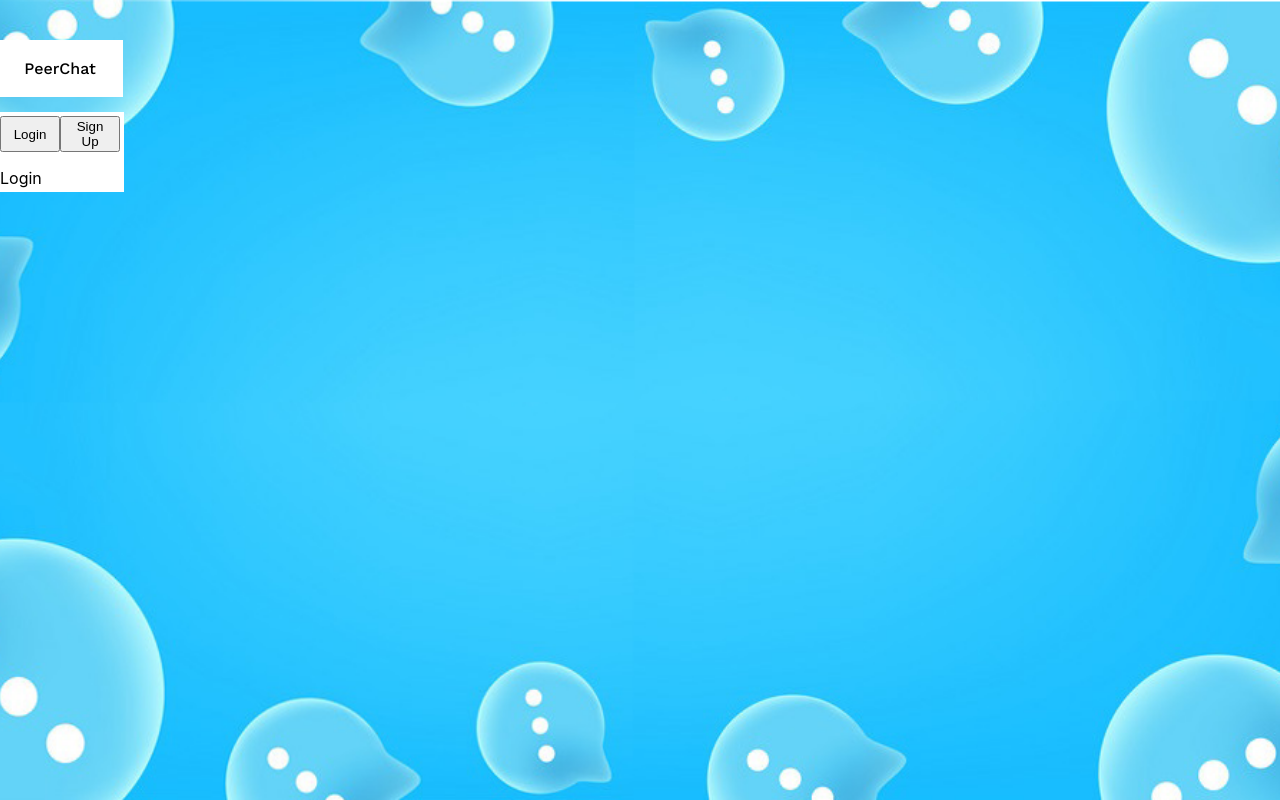
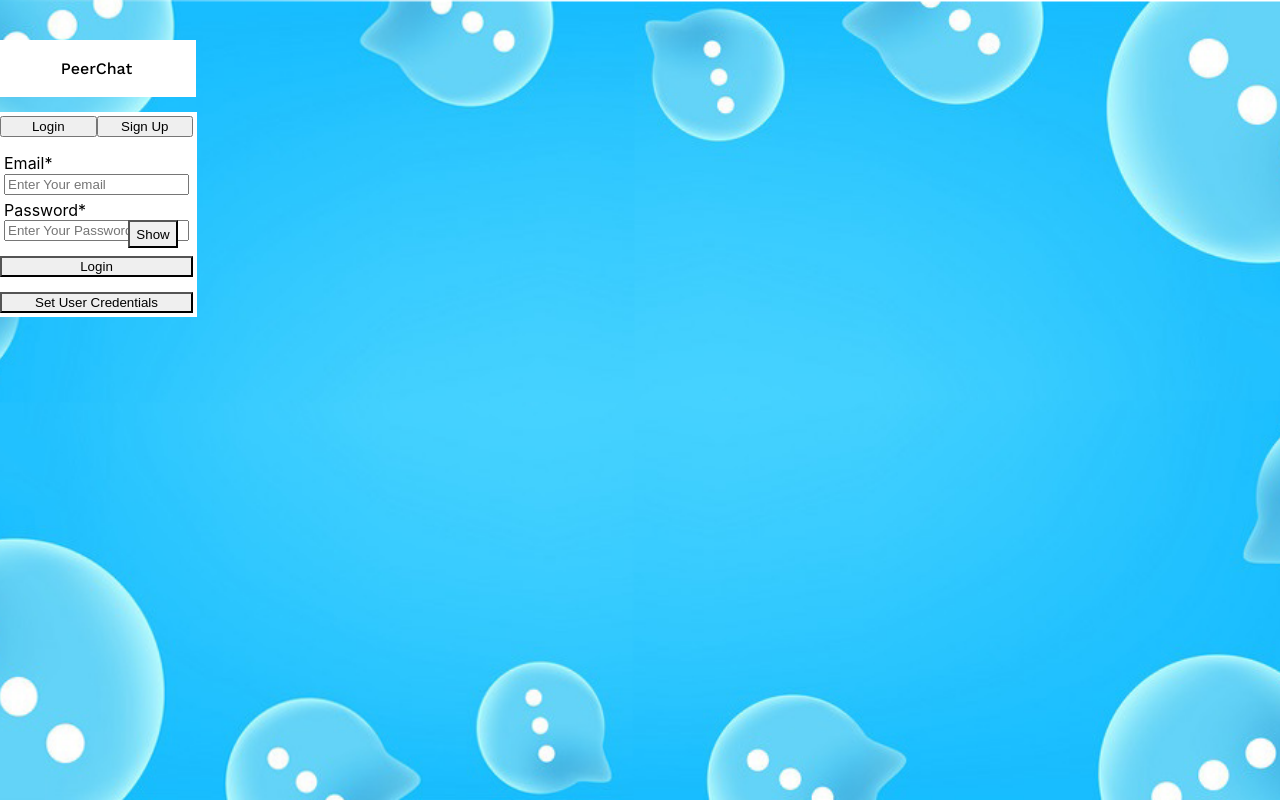
Before and after one commit to mayakano/peer-chat, a React (Create React App) app in the folder frontend/: page / in a window 1280 px wide. Built offline with nearby package versions, Linux system fonts and the light colour scheme; the HTML template or start-up script is replaced by a standard one.

Commit message:
new fields and loggin button

```diff
--- a/frontend/src/components/Authentication/Login.js
+++ b/frontend/src/components/Authentication/Login.js
@@ -1,7 +1,65 @@
-import React from "react";
+import React, { useState } from "react";
+import { VStack } from "@chakra-ui/layout";
+import { Input, InputGroup, InputRightElement } from "@chakra-ui/input";
+import { FormControl, FormLabel } from "@chakra-ui/form-control";
+import { Button } from "@chakra-ui/button";
 
 const Login = () => {
-  return <div>Login</div>;
+  const [show, setShow] = useState(false);
+  const [email, setEmail] = useState();
+  const [password, setPassword] = useState();
+
+  const handleClick = () => setShow(!show);
+  const submitHandler = () => {};
+
+  return (
+    <VStack spacing="5px" color="black">
+      <FormControl id="email" isRequired>
+        <FormLabel>Email</FormLabel>
+        <Input
+          placeholder="Enter Your email"
+          onChange={(e) => setEmail(e.target.value)}
+        />
+      </FormControl>
+      <FormControl id="password" isRequired>
+        <FormLabel>Password</FormLabel>
+        <InputGroup>
+          <Input
+            type={show ? "text" : "password"}
+            placeholder="Enter Your Password"
+            onChange={(e) => setPassword(e.target.value)}
+          />
+          <InputRightElement width="4.5rem">
+            <Button h="1.75rem" size="sm" onClick={handleClick}>
+              {show ? "Hide" : "Show"}
+            </Button>
+          </InputRightElement>
+        </InputGroup>
+      </FormControl>
+
+      <Button
+        colorScheme="blue"
+        width="100%"
+        style={{ marginTop: 15 }}
+        onClick={submitHandler}
+      >
+        Login
+      </Button>
+
+      <Button
+        variant="solid"
+        colorScheme="red"
+        width="100%"
+        style={{ marginTop: 15 }}
+        onClick={() => {
+          setEmail("guest@example.com");
+          setPassword("123456");
+        }}
+      >
+        Set User Credentials
+      </Button>
+    </VStack>
+  );
 };
 
 export default Login;
--- a/frontend/src/components/Authentication/Signup.js
+++ b/frontend/src/components/Authentication/Signup.js
@@ -37,8 +37,8 @@
         <InputGroup>
           <Input
             type={show ? "text" : "password"}
-            placeholder="Enter Your Email"
-            onChange={(e) => setEmail(e.target.value)}
+            placeholder="Enter Your Password"
+            onChange={(e) => setPassword(e.target.value)}
           />
           <InputRightElement width="4.5rem">
             <Button h="1.75rem" size="sm" onClick={handleClick}>
```
